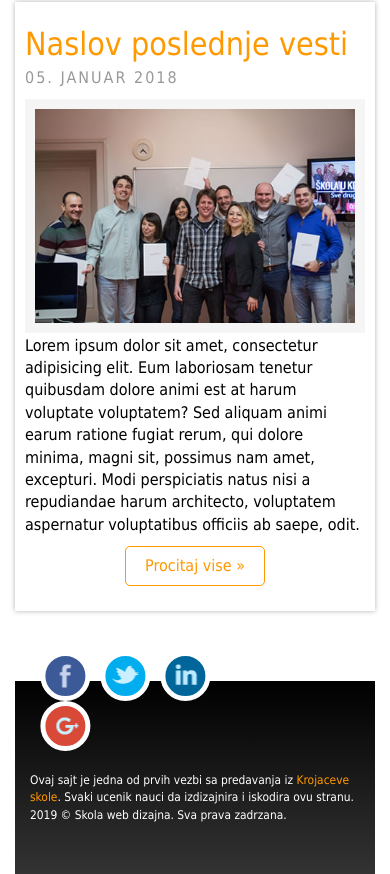
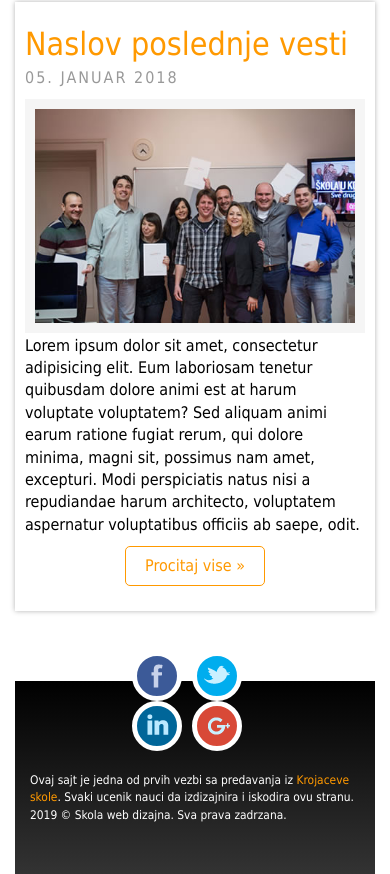
Before and after one commit to Milosminda/PublicProject, a plain HTML site: page index.html in a window 390 px wide. Shown: the part 1079-1953 px from the top of the page. Drawn offline with nearby package versions, Linux system fonts and the light colour scheme.

Commit message:
someChanges

```diff
--- a/css/main.css
+++ b/css/main.css
@@ -221,7 +221,7 @@ filter: progid:DXImageTransform.Microsoft.gradient( startColorstr='#000000', end
   .soc-net {
     position: absolute;
     top: -30px;
-    left: 38%;
+    left: 55%;
   }
   .soc-net li a {
     width: 50px;
```
